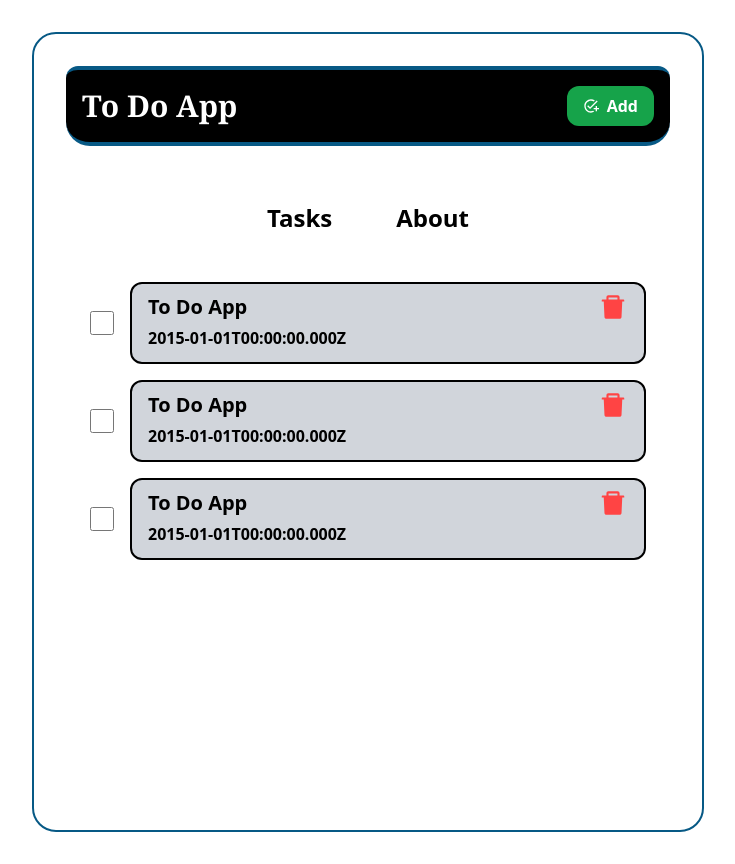
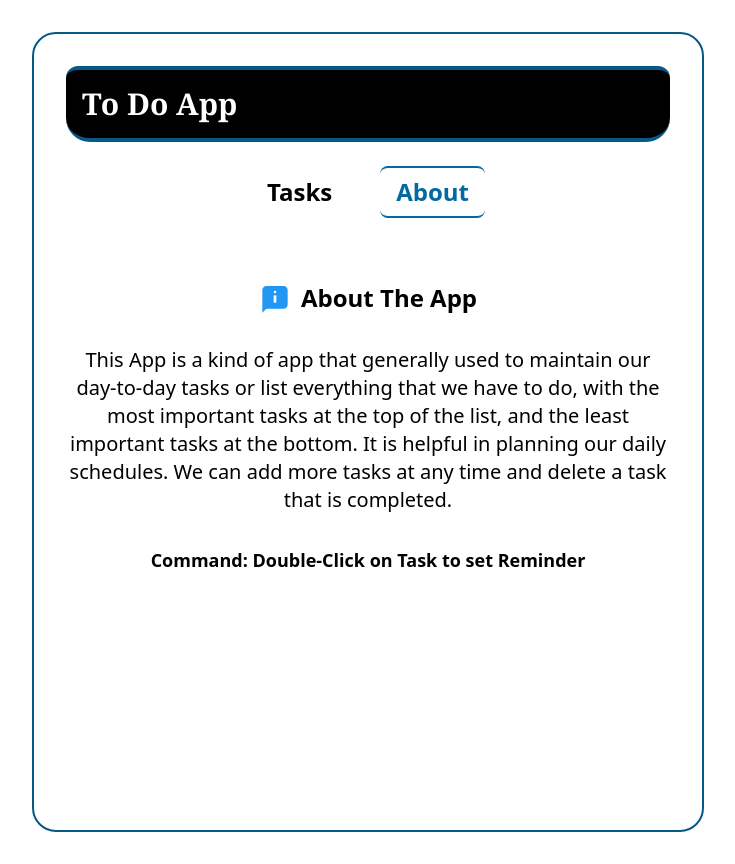
Before and after one commit to Danyarkhdir/todo-app, a React (Create React App) app: page /about in a window 1280 px wide. Shown: the whole page, without its empty margins (272-1007 px from the left). Built offline with nearby package versions, Linux system fonts and the light colour scheme.

Commit message:
Router added - project finished

```diff
--- a/package.json
+++ b/package.json
@@ -9,6 +9,7 @@
     "react": "^18.2.0",
     "react-dom": "^18.2.0",
     "react-icons": "^4.4.0",
+    "react-router-dom": "^6.3.0",
     "react-scripts": "5.0.1",
     "web-vitals": "^2.1.4"
   },
--- a/src/App.js
+++ b/src/App.js
@@ -1,34 +1,20 @@
 import "./App.css";
+import { useState } from "react";
 import Header from "./components/Header";
 import Navbar from "./components/Navbar";
 import Tasks from "./components/Tasks";
-import { useState } from "react";
+import { Routes, Route } from "react-router-dom";
+import AddTaskForm from "./components/AddTaskForm";
+import About from "./components/About";
 
 function App() {
-  const [tasks, setTasks] = useState([
-    {
-      id: 1,
-      title: "To Do App",
-      date: "2015-01-01T00:00:00.000Z",
-      reminder: false,
-      done: false,
-    },
-    {
-      id: 2,
-      title: "To Do App",
-      date: "2015-01-01T00:00:00.000Z",
-      reminder: false,
-      done: false,
-    },
-    {
-      id: 3,
-      title: "To Do App",
-      date: "2015-01-01T00:00:00.000Z",
-      reminder: false,
-      done: false,
-    },
-  ]);
+  const [tasks, setTasks] = useState([]);
   const [showAddTask, setShowAddTask] = useState(false);
+  const onAddTask = (task) => {
+    const id = Math.floor(Math.random() * 1000) + 1;
+    const newTask = { id, ...task, done: false };
+    setTasks([...tasks, newTask]);
+  };
   const onDelete = (id) => {
     setTasks(tasks.filter((task) => task.id !== id));
   };
@@ -54,13 +40,29 @@ function App() {
         onAdd={() => setShowAddTask(!showAddTask)}
         showBtn={showAddTask}
       />
+      <AddTaskForm onAddTask={showAddTask} onAdd={onAddTask} />
+
+      {!showAddTask && (
+        <>
           <Navbar />
+          <Routes>
+            <Route
+              path="/"
+              element={
+                <>
                   <Tasks
                     onDelete={onDelete}
                     tasks={tasks}
                     onDone={onDone}
                     setReminder={setReminder}
                   />
+                </>
+              }
+            />
+            <Route path="/about" element={<About />} />
+          </Routes>
+        </>
+      )}
     </div>
   );
 }
--- /dev/null
+++ b/src/components/About.js
@@ -0,0 +1,21 @@
+import { FcAbout } from "react-icons/fc";
+export default function About() {
+  return (
+    <div>
+      <h2 className="text-center mt-16 text-black flex items-center justify-center text-2xl font-bold">
+        <FcAbout className="mr-2.5 h-8 w-8" />
+        About The App
+      </h2>
+      <p className="text-center mt-8 text-xl">
+        This App is a kind of app that generally used to maintain our day-to-day
+        tasks or list everything that we have to do, with the most important
+        tasks at the top of the list, and the least important tasks at the
+        bottom. It is helpful in planning our daily schedules. We can add more
+        tasks at any time and delete a task that is completed. <br />
+      </p>
+      <p className="text-center mt-8 text-lg font-bold">
+        Command: Double-Click on Task to set Reminder
+      </p>
+    </div>
+  );
+}
--- /dev/null
+++ b/src/components/AddTaskForm.js
@@ -0,0 +1,66 @@
+import { useState } from "react";
+export default function AddTaskForm({ onAddTask, onAdd }) {
+  const [title, setTitle] = useState("");
+  const [date, setDate] = useState("");
+  const [reminder, setReminder] = useState(false);
+  const onSubmit = (e) => {
+    e.preventDefault();
+    if (!title) {
+      alert("Please enter a task");
+      return;
+    }
+    onAdd({ title, date, reminder });
+    setTitle("");
+    setDate("");
+    setReminder(false);
+    alert("Task Added Successfully");
+  };
+  return (
+    onAddTask && (
+      <form onSubmit={onSubmit} className="p-4">
+        <div className="flex  flex-col  p-2">
+          <label className="text-xl">Task</label>
+          <input
+            type="text"
+            placeholder="Description..."
+            value={title}
+            className="border-2 border-black p-2 rounded-md mt-1"
+            onChange={(e) => {
+              setTitle(e.target.value);
+            }}
+          />
+        </div>
+        <div className="flex  flex-col  p-2">
+          <label className="text-xl">Date</label>
+          <input
+            type="date"
+            placeholder="Add Task"
+            className="border-2 border-black p-2 rounded-md mt-1"
+            value={date}
+            onChange={(e) => {
+              setDate(e.target.value);
+            }}
+          />
+        </div>
+        <div className="flex items-center p-2">
+          <label className="text-xl font-sans font-bold">Set Reminder</label>
+          <input
+            type="checkbox"
+            placeholder="Add Task"
+            className="h-5 w-5 ml-4"
+            value={reminder}
+            checked={reminder}
+            onChange={(e) => {
+              setReminder(e.currentTarget.checked);
+            }}
+          />
+        </div>
+        <input
+          className="block my-6 mx-auto bg-sky-900 text-white w-11/12 p-2 rounded-lg"
+          type="submit"
+          value="Save Task"
+        />
+      </form>
+    )
+  );
+}
--- a/src/components/Header.js
+++ b/src/components/Header.js
@@ -1,16 +1,20 @@
 import Button from "./Button";
+import { useLocation } from "react-router-dom";
 export default function Header({ title, onAdd, showBtn }) {
+  const location = useLocation();
   return (
     <div className="flex items-center justify-between border-t-4 rounded-t-xl border-b-4 border-sky-800 rounded-b-3xl p-4 bg-black">
       <h1 className="text-3xl  font-serif font-extrabold text-white">
         {title}
       </h1>
+      {location.pathname === "/" && (
         <Button
           text={showBtn ? "Close" : "Add"}
           color={showBtn ? "bg-red-600" : "bg-green-600"}
           showIcon={showBtn ? false : true}
           onClick={onAdd}
         />
+      )}
     </div>
   );
 }
--- a/src/components/Navbar.js
+++ b/src/components/Navbar.js
@@ -1,12 +1,29 @@
+import { Link, useLocation } from "react-router-dom";
+
 export default function Navbar() {
+  const location = useLocation();
   return (
-    <div className="flex items-center justify-center mt-6">
-      <a href="#" className="p-8 text-2xl font-extrabold">
+    <div className="flex items-center justify-center mt-6 ">
+      <Link
+        to="/"
+        className={`px-4 py-2 mr-4 text-2xl font-extrabold hover:text-sky-700 ${
+          location.pathname === "/"
+            ? "border-t-2 border-b-2 border-sky-700 rounded-lg text-sky-700"
+            : ""
+        }`}
+      >
         Tasks
-      </a>
-      <a href="#" className="p-8 text-2xl font-extrabold">
+      </Link>
+      <Link
+        to="/about"
+        className={`px-4 py-2 ml-4 text-2xl font-extrabold hover:text-sky-700image.png ${
+          location.pathname === "/about"
+            ? "border-t-2 border-b-2 border-sky-700 rounded-lg text-sky-700"
+            : ""
+        }`}
+      >
         About
-      </a>
+      </Link>
     </div>
   );
 }
--- a/src/index.js
+++ b/src/index.js
@@ -1,10 +1,13 @@
 import React from "react";
 import ReactDOM from "react-dom/client";
+import { BrowserRouter } from "react-router-dom";
 import App from "./App";
 
 const root = ReactDOM.createRoot(document.getElementById("root"));
 root.render(
   <React.StrictMode>
-    <App />
+    <BrowserRouter>
+      <App />
+    </BrowserRouter>
   </React.StrictMode>
 );
```
Also changed, not shown: 1 other file (tests, documents, lock files or other folders). Lines whose indentation alone changed are shown as unchanged.
